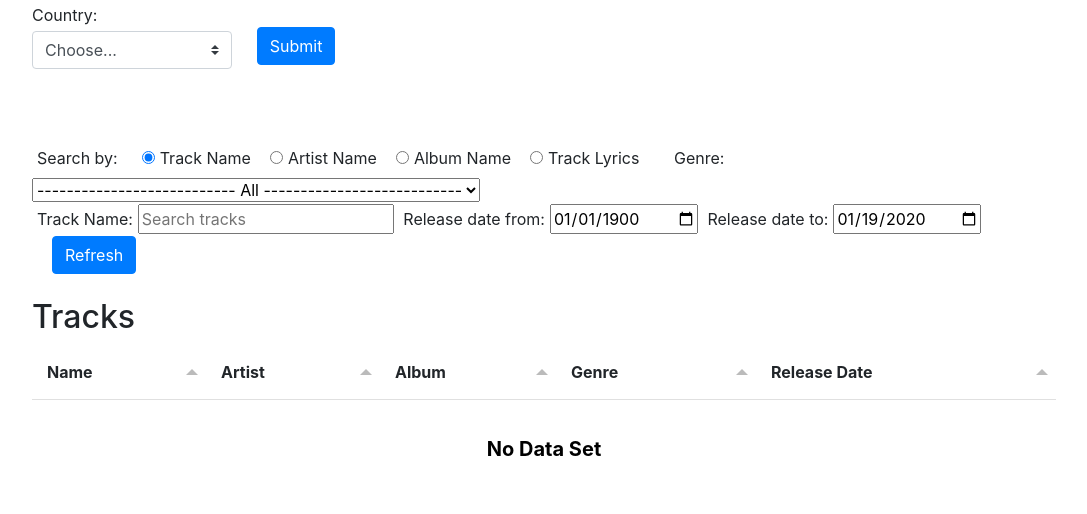
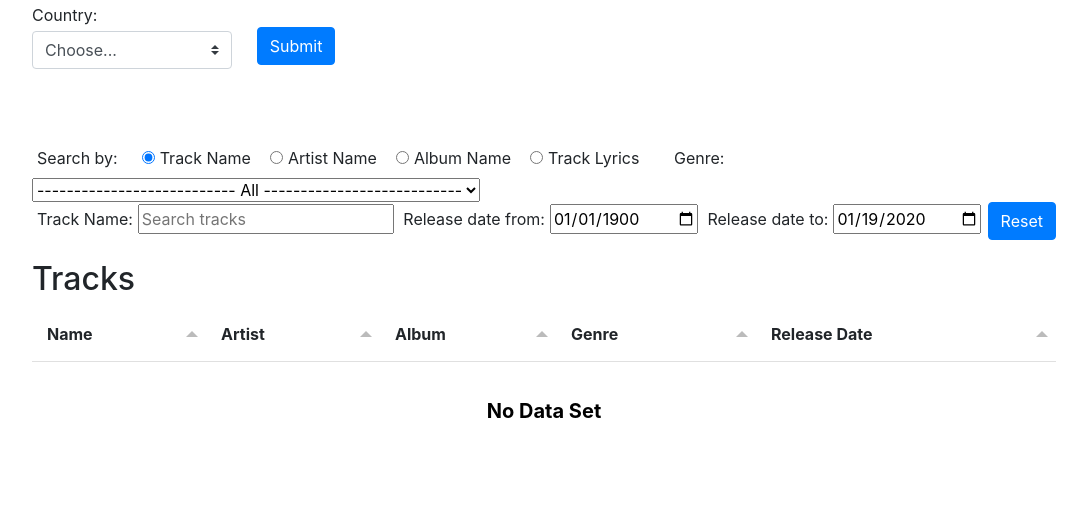
Before and after one commit to nadavbenyamini/dbs-project, a Flask app: page / in a window 1280 px wide. Shown: the part 228-742 px from the top of the page, without its empty margins (96-1183 px from the left). Run offline with Flask 2, Linux system fonts and the light colour scheme; data that the repository does not hold is empty; some libraries are stand-ins or nearby versions.

Commit message:
Query fix

```diff
--- a/server/track.py
+++ b/server/track.py
@@ -79,9 +79,9 @@ def search_track(search_by=None, search_text=None, date_from=None, date_to=None,
     query = "select track_id, track_name, album_name, artist_name, genre_name," \
             "       REPLACE(DATE_FORMAT(track_release_date, %s), '\\\\', '') as track_release_date " \
             "  from TracksView t" \
-            " where ({GENRE_FILTER})" \
+            " where ({DATE_FILTER})" \
+            "   and ({GENRE_FILTER})" \
             "   and ({TEXT_FILTER})" \
-            "   and ({DATE_FILTER})" \
             " order by artist_name, track_name" \
             " limit {LIMIT};"
 
@@ -121,7 +121,6 @@ def search_track(search_by=None, search_text=None, date_from=None, date_to=None,
     except ValueError:
         limit = '1, 100000'
 
-
     query = query.format(DATE_FILTER=date_filter,
                          GENRE_FILTER=genre_filter,
                          TEXT_FILTER=text_filter,
--- a/templates/index.html
+++ b/templates/index.html
@@ -62,7 +62,7 @@
             <label style="margin: 5px">Release date from: </label><input id="tracks-date-from" type="date"/>
             <label style="margin: 5px">Release date to: </label><input id="tracks-date-to" type="date"/>
 
-            <button type="submit" style="margin-left: 20px" class="btn btn-primary" onclick="get_table()">Refresh</button>
+            <button type="submit" style="float: right" class="btn btn-primary" onclick="reset()">Reset</button>
         </form>
         <br/><br/>
         <h2>Tracks</h2>
@@ -117,11 +117,6 @@
 
         $(document).ready(function() {
             get_genres();
-            const now = new Date();
-            const nowString =
-                now.getFullYear().toString() + '-' +
-                ('0' + (now.getMonth()+1).toString()).substring(-1, 2) + '-' +
-                now.getDate().toString();
 
             // Setting listeners
             const wait = 500;
@@ -134,7 +129,17 @@
                 const searchType = getSearchType();
                 document.getElementById('tracks-search-type-label').innerText = titleCase(searchType) + ':';
                 if($('#tracks-search-box')[0].value.length > 0) get_table();
-            }, wait));
+            }, wait*2));
+            reset()
+        });
+
+        function reset(){
+            const now = new Date();
+            const nowString =
+                now.getFullYear().toString() + '-' +
+                ('0' + (now.getMonth()+1).toString()).substring(-1, 2) + '-' +
+                now.getDate().toString();
+
             // Setting default values
             document.getElementById('tracks-search-type-label').innerText = 'Track Name:';
             $('#tracks-page-number').val(1);
@@ -144,7 +149,7 @@
 
             // First run
             get_table();
-        });
+        }
 
         function getSearchType() {
             for (const radio of $('input[type=radio][name=tracks-search-type]')) {
```
